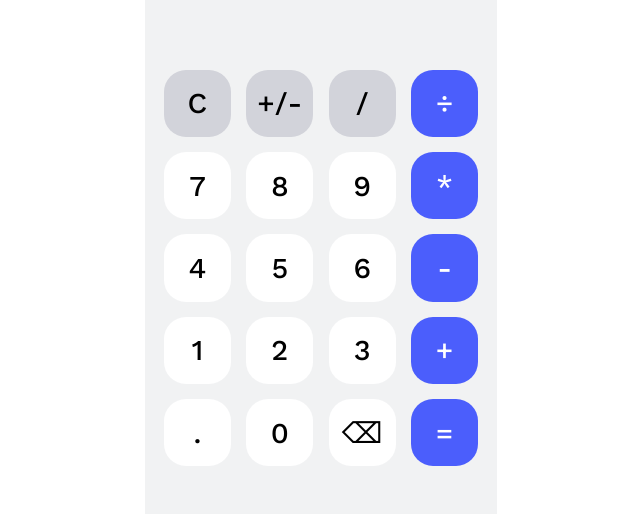
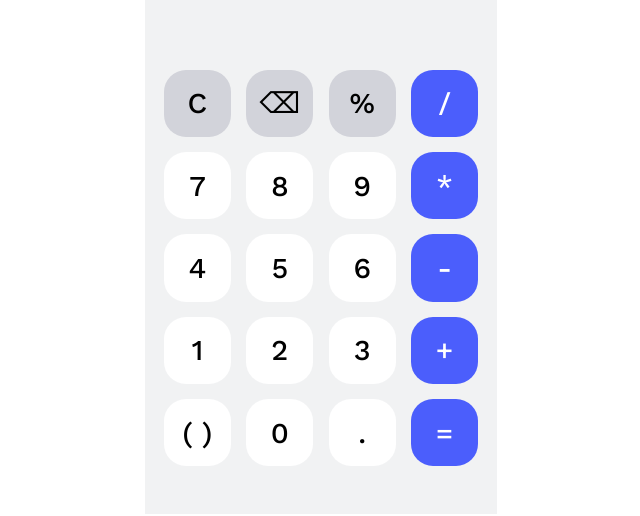
Before and after one commit to sohailan77/Calculator-Web-App, a plain HTML site: page index.html in a window 1280 px wide. Shown: the part 192-708 px from the top of the page, without its empty margins (319-959 px from the left). Drawn offline with nearby package versions, Linux system fonts and the light colour scheme.

Commit message:
Update calculator button layout

```diff
--- a/index.html
+++ b/index.html
@@ -17,9 +17,9 @@
             </div>
             <div class="buttons-container">
                 <button class="grey-btn">C</button>
-                <button class="grey-btn">+/-</button>
-                <button class="grey-btn">/</button>
-                <button class="blue-btn">÷</button>
+                <button class="grey-btn">⌫</button>
+                <button class="grey-btn">%</button>
+                <button class="blue-btn">/</button>
                 <button class="d-btn">7</button>
                 <button class="d-btn">8</button>
                 <button class="d-btn">9</button>
@@ -32,9 +32,9 @@
                 <button class="d-btn">2</button>
                 <button class="d-btn">3</button>
                 <button class="blue-btn">+</button>
+                <button class="d-btn">( )</button>
+                <button class="d-btn">0</button>
                 <button class="d-btn">.</button>
-                <button class="d-btn">0</button>
-                <button class="d-btn">⌫</button>
                 <button class="blue-btn">=</button>
             </div>
         </div>
```
